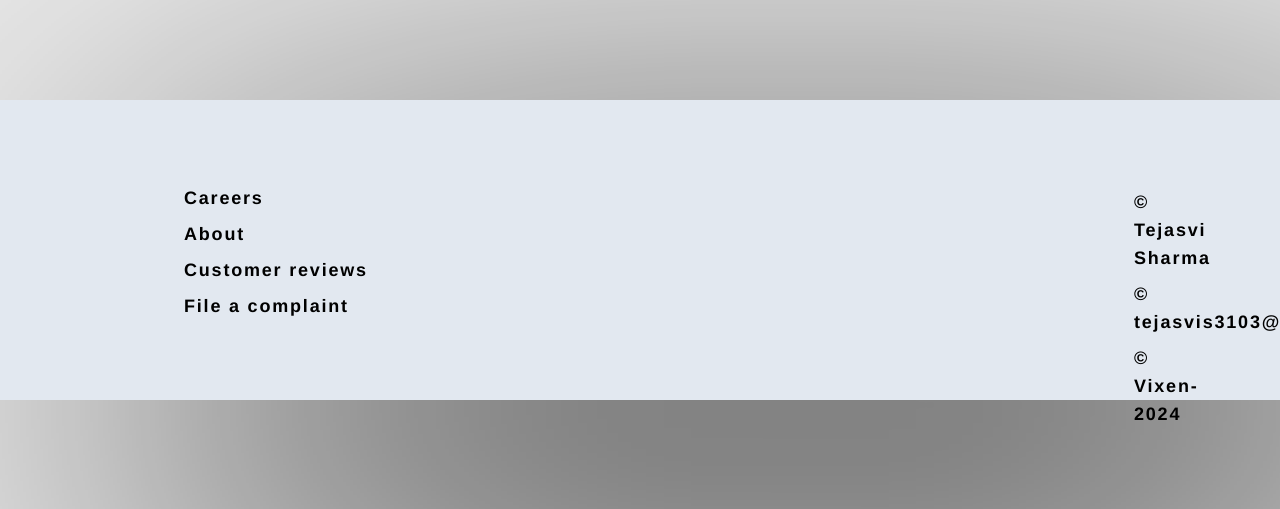
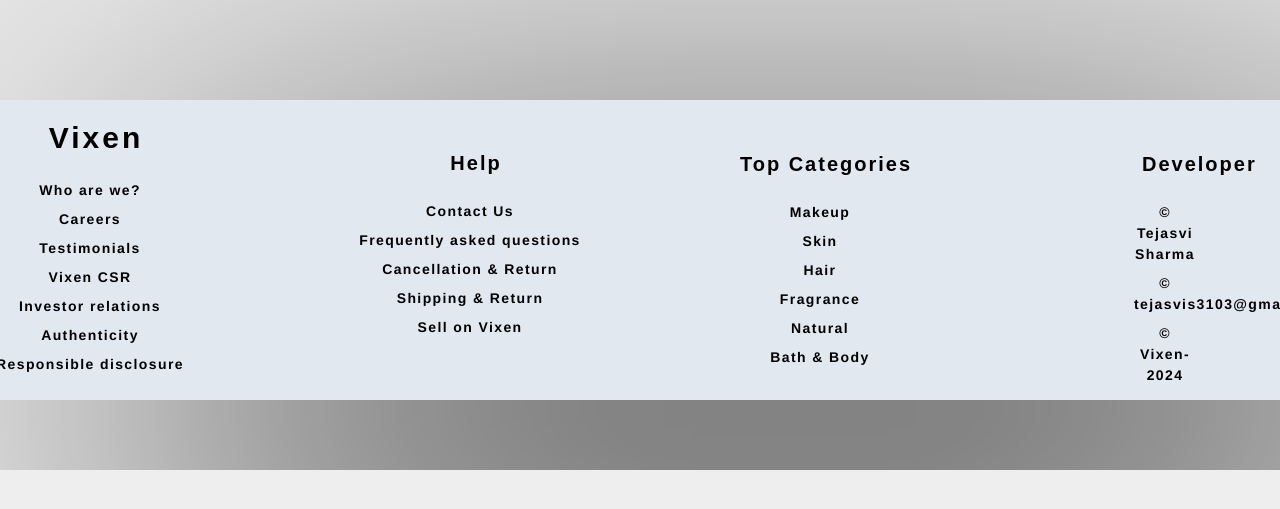
Before and after one commit to yourstejasvi/Vixen-frontend, a React (Create React App) app: page / in a window 1280 px wide. Shown: the part 2780-3289 px from the top of the page. After the commit the page ends 3250 px from the top, so only its background shows below. Built offline with nearby package versions, Linux system fonts and the light colour scheme.

Commit message:
Improved footer

```diff
--- a/src/components/Footer.jsx
+++ b/src/components/Footer.jsx
@@ -5,18 +5,53 @@
     <>
     <footer className='h-[300px] bg-slate-200 mt-[100px] drop-shadow-[150px_155px_205px_rgba(0,0,0,1)]'>
 
-      <div className='flex flex-col p-[80px] ml-[100px]'>
-        <h1 className='p-1 text-lg tracking-widest font-bold hover:underline'>Careers</h1>
-        <h1 className='p-1 text-lg tracking-widest font-bold hover:underline'>About</h1>
-        <h1 className='p-1 text-lg tracking-widest font-bold hover:underline'>Customer reviews</h1>
-        <h1 className='p-1 text-lg tracking-widest font-bold hover:underline'>File a complaint</h1>
+      <div className='flex flex-col p-[20px] -ml-[1100px] text-center'>
+        <h1 className='font-salsa font-bold tracking-widest text-3xl ml-3'>Vixen</h1>
+        <div className='mt-5'>
+            <h1 className='p-1 text-md tracking-widest font-bold hover:underline'>Who are we?</h1>
+            <h1 className='p-1 text-md tracking-widest font-bold hover:underline'>Careers</h1>
+            <h1 className='p-1 text-md tracking-widest font-bold hover:underline'>Testimonials</h1>
+            <h1 className='p-1 text-md tracking-widest font-bold hover:underline'>Vixen CSR</h1>
+            <h1 className='p-1 text-md tracking-widest font-bold hover:underline'>Investor relations</h1>
+            <h1 className='p-1 text-md tracking-widest font-bold hover:underline'>Authenticity</h1>
+            <h1 className='p-1 text-md tracking-widest font-bold hover:underline'>Responsible disclosure</h1>
+        </div>
       </div>
 
-      <div className='flex flex-col p-[80px] ml-[1050px] -mt-[300px]'>
-        <h1 className='p-1 text-lg tracking-widest font-bold hover:underline'>© Tejasvi Sharma</h1>
-        <h1 className='p-1 text-lg tracking-widest font-bold hover:underline'>© tejasvis3103@gmail.com</h1>
-        <h1 className='p-1 text-lg tracking-widest font-bold hover:underline'>© Vixen-2024</h1>
+      <div className='flex flex-col p-[20px] -ml-[340px] -mt-[270px] text-center'>
+        <h1 className='font-salsa font-bold tracking-widest text-xl ml-3'>Help</h1>
+        <div className='mt-5'>
+            <h1 className='p-1 text-md tracking-widest font-bold hover:underline'>Contact Us</h1>
+            <h1 className='p-1 text-md tracking-widest font-bold hover:underline'>Frequently asked questions</h1>
+            <h1 className='p-1 text-md tracking-widest font-bold hover:underline'>Cancellation & Return</h1>
+            <h1 className='p-1 text-md tracking-widest font-bold hover:underline'>Shipping & Return</h1>
+            <h1 className='p-1 text-md tracking-widest font-bold hover:underline'>Sell on Vixen</h1>
+        </div>
+      </div>
 
+      <div className='flex flex-col p-[20px] ml-[360px] -mt-[232px] text-center'>
+        <h1 className='font-salsa font-bold tracking-widest text-xl ml-3'>Top Categories</h1>
+        <div className='mt-5'>
+            <h1 className='p-1 text-md tracking-widest font-bold hover:underline'>Makeup</h1>
+            <h1 className='p-1 text-md tracking-widest font-bold hover:underline'>Skin</h1>
+            <h1 className='p-1 text-md tracking-widest font-bold hover:underline'>Hair</h1>
+            <h1 className='p-1 text-md tracking-widest font-bold hover:underline'>Fragrance</h1>
+            <h1 className='p-1 text-md tracking-widest font-bold hover:underline'>Natural</h1>
+            <h1 className='p-1 text-md tracking-widest font-bold hover:underline'>Bath & Body</h1>
+        </div>
+      </div>
+
+      <div className='flex flex-col p-[80px] ml-[1050px] -mt-[322px] text-center'>
+        <h1 className='font-salsa font-bold tracking-widest text-xl ml-3'>Developer</h1>
+
+        <div className='mt-5'>
+
+            <h1 className='p-1 text-md tracking-widest font-bold hover:underline'>© Tejasvi Sharma</h1>
+            <h1 className='p-1 text-md tracking-widest font-bold hover:underline'>© tejasvis3103@gmail.com</h1>
+            <h1 className='p-1 text-md tracking-widest font-bold hover:underline'>© Vixen-2024</h1>
+
+
+        </div>
       </div>
 
     </footer>
```
